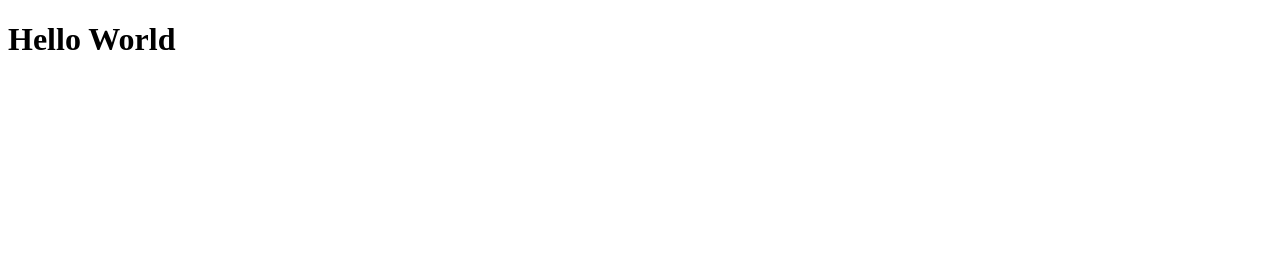
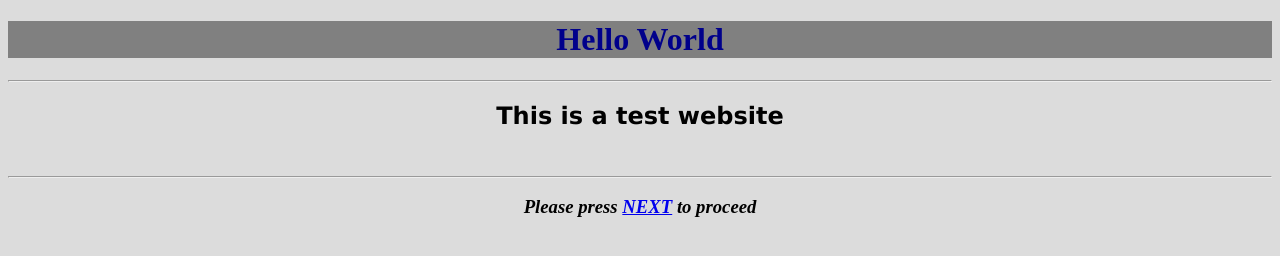
Before and after one commit to yd34-1560609/yd34-11560609.github.io, a plain HTML site: page index.html in a window 1280 px wide. Drawn offline with Linux system fonts and the light colour scheme.

Commit message:
Add files via upload

```diff
--- a/index.html
+++ b/index.html
@@ -1,9 +1,16 @@
 <!DOCTYPE html>
 <html>
     <head>
-        <title>Hello World</title>
+        <title>Hello World!!!</title>
+
     </head>
-    <body>
-        <h1>Hello World</h1>
+    <body style="background-color:gainsboro;">
+        <h1 title="HHH" style="background-color: grey;text-align: center;color:darkblue">Hello World</h1>
+        <hr>
+        <h2 title="Yes,it is" style="font-family: Verdana; text-align: center;"> This is a test website</h2>
+        <br>
+        <hr>
+        <h3 style="text-align: center"><em>Please press <a href="https://www.google.com">NEXT</a> to proceed</em></h3>
+
     </body>
 </html>
```
